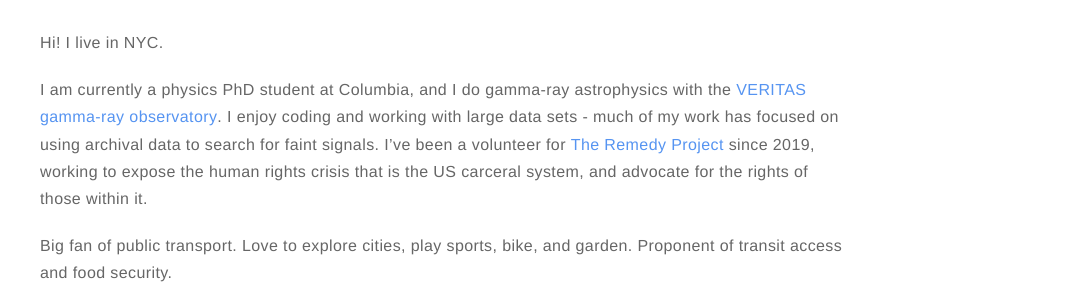
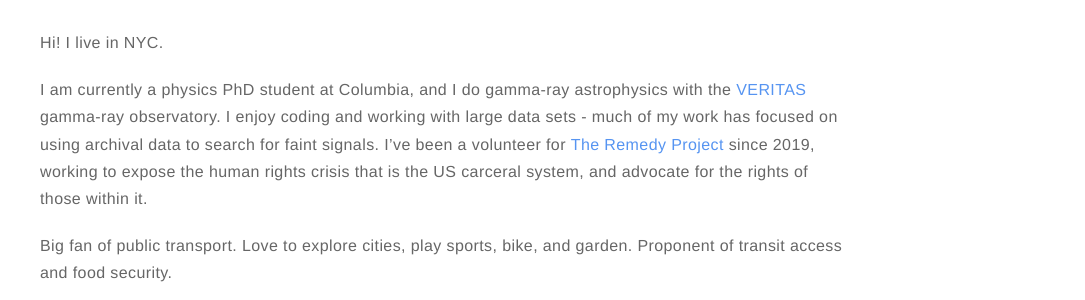
Before and after one commit to cbadams2/cbadams2.github.io, a Jekyll site: the page built from about.markdown, in a window 1280 px wide. Shown: the part 247-547 px from the top of the page, without its empty margins (195-1280 px from the left). Built offline with Jekyll 4.4.1, drawn with Linux system fonts in a browser that asks for light colours.

```diff
--- a/about.markdown
+++ b/about.markdown
@@ -12,7 +12,7 @@ image: {{ site.picture }}
 
 Hi! I live in NYC.
 
-I am currently a physics PhD student at Columbia, and I do gamma-ray astrophysics with the [VERITAS gamma-ray observatory](https://veritas.sao.arizona.edu). I enjoy coding and working with large data sets - much of my work has focused on using archival data to search for faint signals. I've been a volunteer for [The Remedy Project](https://theremedyproj.org) since 2019, working to expose the human rights crisis that is the US carceral system, and advocate for the rights of those within it.
+I am currently a physics PhD student at Columbia, and I do gamma-ray astrophysics with the [VERITAS](https://veritas.sao.arizona.edu) gamma-ray observatory. I enjoy coding and working with large data sets - much of my work has focused on using archival data to search for faint signals. I've been a volunteer for [The Remedy Project](https://theremedyproj.org) since 2019, working to expose the human rights crisis that is the US carceral system, and advocate for the rights of those within it.
 
 Big fan of public transport. Love to explore cities, play sports, bike, and garden. Proponent of transit access and food security.
 
```
